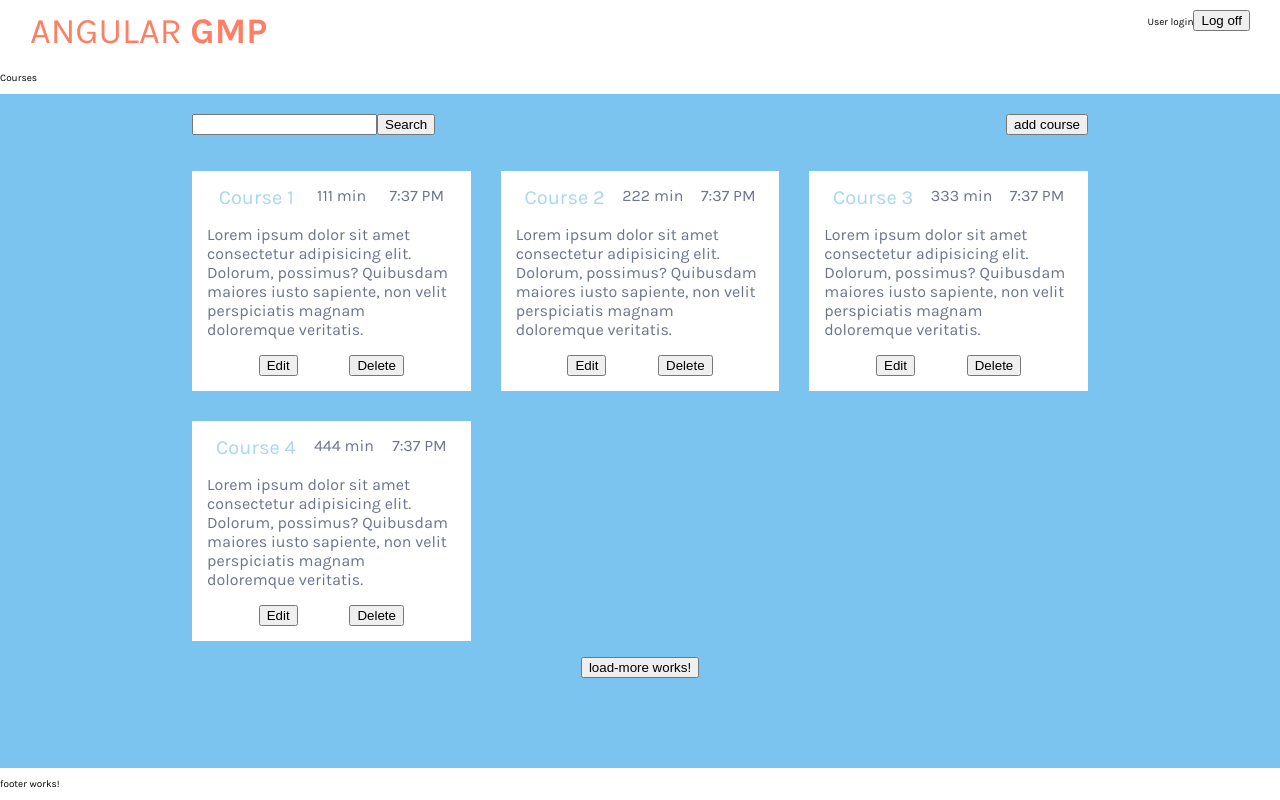
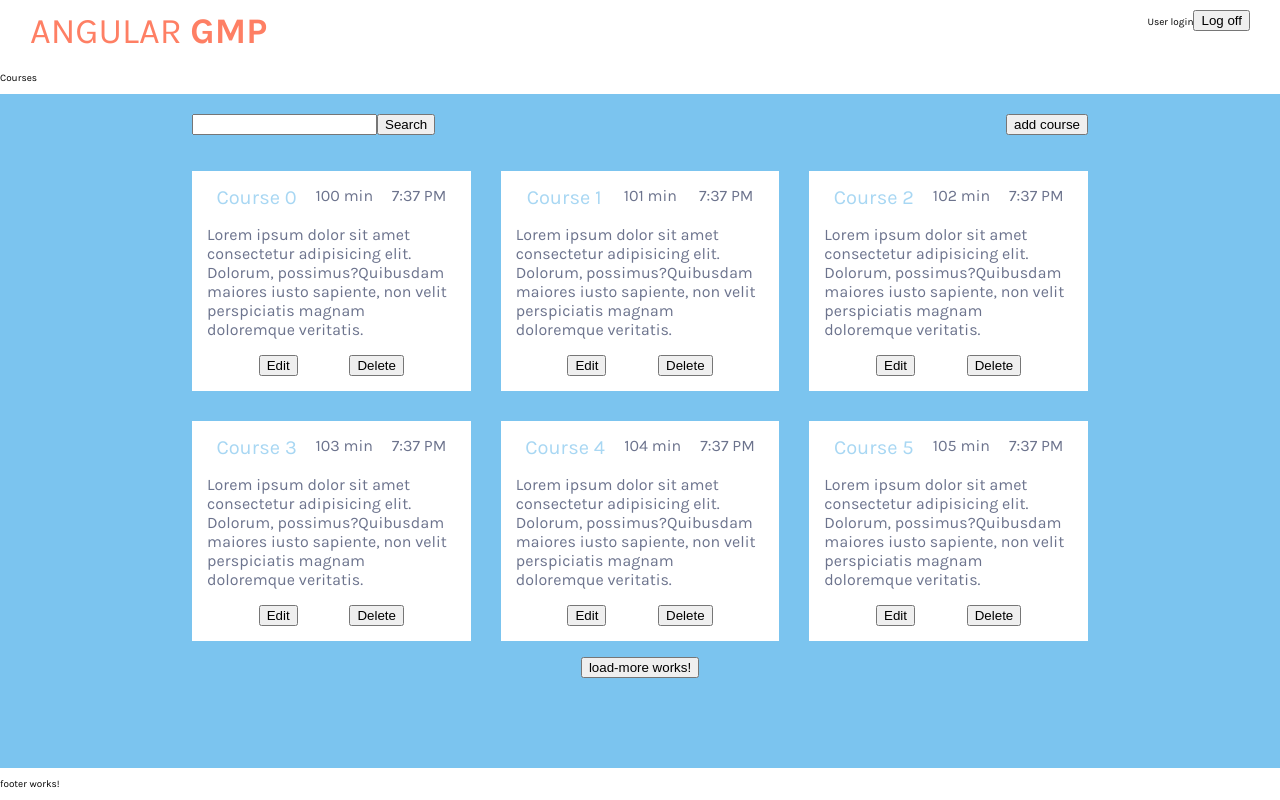
Before and after one commit to olegkoleda/angular-app, an Angular app in the folder courses-app/: page /courses in a window 1280 px wide. Built offline with nearby package versions, Linux system fonts and the light colour scheme.

Commit message:
courses-app: feature - reworked mocks

```diff
--- a/courses-app/src/app/courses-list/courses-controls/courses-controls.component.ts
+++ b/courses-app/src/app/courses-list/courses-controls/courses-controls.component.ts
@@ -7,7 +7,7 @@ import { Component, OnInit } from '@angular/core';
 })
 export class CoursesControlsComponent implements OnInit {
 
-  public value: string = '';
+  public value: String = '';
   constructor() { }
 
   public logSearchValue() {
--- a/courses-app/src/app/courses-list/courses-list.component.ts
+++ b/courses-app/src/app/courses-list/courses-list.component.ts
@@ -1,5 +1,6 @@
 import { Component, OnInit } from '@angular/core';
 import { Course } from './course';
+import { Mocks } from './mocks';
 
 @Component({
   selector: 'app-courses-list',
@@ -13,36 +14,8 @@ export class CoursesListComponent implements OnInit {
   constructor() { }
 
   ngOnInit() {
-    this.coursesData = [
-      {
-        id: 1,
-        title: 'Course 1',
-        creationDate: new Date(),
-        duration: 111,
-        description: 'Lorem ipsum dolor sit amet consectetur adipisicing elit. Dolorum, possimus? Quibusdam maiores iusto sapiente, non velit perspiciatis magnam doloremque veritatis.',
-      },
-      {
-        id: 2,
-        title: 'Course 2',
-        creationDate: new Date(),
-        duration: 222,
-        description: 'Lorem ipsum dolor sit amet consectetur adipisicing elit. Dolorum, possimus? Quibusdam maiores iusto sapiente, non velit perspiciatis magnam doloremque veritatis.',
-      },
-      {
-        id: 3,
-        title: 'Course 3',
-        creationDate: new Date(),
-        duration: 333,
-        description: 'Lorem ipsum dolor sit amet consectetur adipisicing elit. Dolorum, possimus? Quibusdam maiores iusto sapiente, non velit perspiciatis magnam doloremque veritatis.',
-      },
-      {
-        id: 4,
-        title: 'Course 4',
-        creationDate: new Date(),
-        duration: 444,
-        description: 'Lorem ipsum dolor sit amet consectetur adipisicing elit. Dolorum, possimus? Quibusdam maiores iusto sapiente, non velit perspiciatis magnam doloremque veritatis.',
-      },
-    ]
+    this.coursesData =  new Array(6).fill(0)
+      .map((val, i) =>  new Mocks(i, `Course ${i}`));
   }
 
   logCourseId(event) {
--- /dev/null
+++ b/courses-app/src/app/courses-list/mocks.ts
@@ -0,0 +1,25 @@
+import { Course } from './course';
+
+export class Mocks extends Course {
+
+    constructor(id: number, title: string) {
+        super();
+        this.id = id;
+        this.title = title;
+        this.creationDate = this.createDate();
+        this.duration = this.createDuration();
+        this.description = this.createDescription();
+    }
+    private createDate() {
+        return new Date();
+    }
+
+    private createDuration() {
+        return this.id + 100;
+    }
+
+    private createDescription() {
+        return 'Lorem ipsum dolor sit amet consectetur adipisicing elit. Dolorum, possimus?' +
+         'Quibusdam maiores iusto sapiente, non velit perspiciatis magnam doloremque veritatis.';
+    }
+}
```
